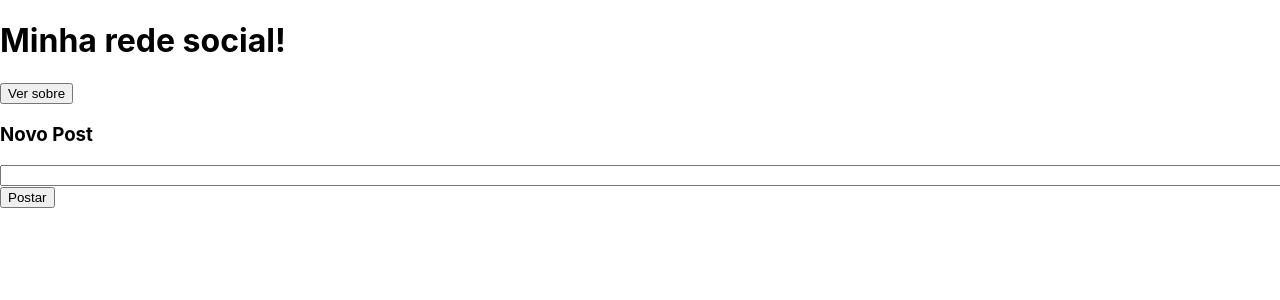
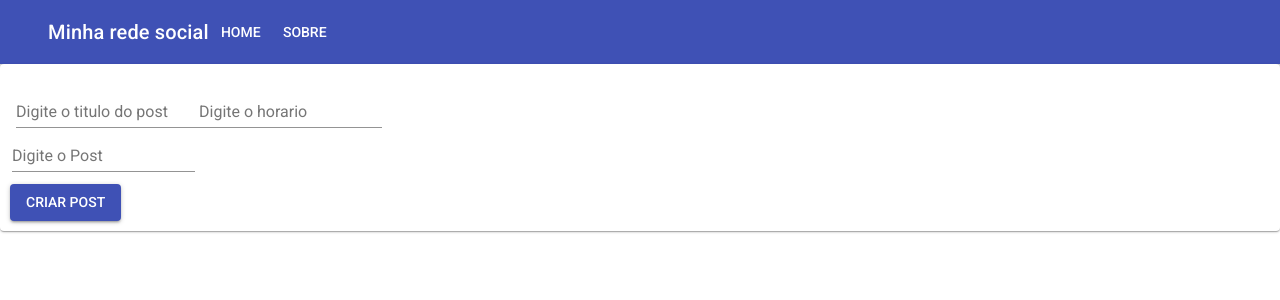
Before and after one commit to outlookcast/curso_react_p1, a React (Create React App) app: page / in a window 1280 px wide. Shown: the top 300 px of the page. Built offline with nearby package versions, Linux system fonts and the light colour scheme.

Commit message:
adicionando material de design

```diff
--- a/package.json
+++ b/package.json
@@ -4,6 +4,8 @@
   "private": true,
   "dependencies": {
     "@material-ui/core": "^3.6.2",
+    "@material-ui/icons": "^3.0.1",
+    "material-ui-icons": "^1.0.0-beta.36",
     "react": "^16.6.3",
     "react-dom": "^16.6.3",
     "react-router-dom": "^4.3.1",
--- a/public/index.html
+++ b/public/index.html
@@ -1,6 +1,9 @@
 <!DOCTYPE html>
 <html lang="en">
+
 <head>
+  <link rel="stylesheet" href="https://fonts.googleapis.com/css?family=Roboto:300,400,500">
+  <link rel="stylesheet" href="https://fonts.googleapis.com/icon?family=Material+Icons">
   <meta charset="utf-8">
   <link rel="shortcut icon" href="%PUBLIC_URL%/favicon.ico">
   <meta name="viewport" content="width=device-width, initial-scale=1, shrink-to-fit=no">
@@ -21,6 +24,7 @@
     -->
   <title>React App</title>
 </head>
+
 <body>
   <noscript>
     You need to enable JavaScript to run this app.
@@ -37,4 +41,5 @@
       To create a production bundle, use `npm run build` or `yarn build`.
     -->
 </body>
+
 </html>
--- a/src/App.js
+++ b/src/App.js
@@ -2,6 +2,7 @@ import React, { Component } from 'react';
 import { Switch, Route, BrowserRouter } from "react-router-dom";
 import TimeLine from "./Components/timeline";
 import PostDetails from "./Components/postDetails";
+import Header from "./Components/header";
 
 class App extends Component {
 
@@ -28,6 +29,7 @@ class App extends Component {
     render() {
         return (
             <div>
+                <Header/>
                 <BrowserRouter>
                     <Switch>
                         <Route path="/post/:time" component={PostDetails} />
@@ -37,8 +39,8 @@ class App extends Component {
                     </Switch>
                 </BrowserRouter>
             </div>
-                )
-            }
-        }
+        )
+    }
+}
 
 export default App;
--- /dev/null
+++ b/src/Components/header.js
@@ -0,0 +1,29 @@
+import React, { Component } from "react";
+import AppBar from '@material-ui/core/AppBar';
+import Toolbar from '@material-ui/core/Toolbar';
+import Typography from '@material-ui/core/Typography';
+import Button from '@material-ui/core/Button';
+import IconButton from '@material-ui/core/IconButton';
+
+class Header extends Component {
+
+    render() {
+        return (
+            <div>
+                <AppBar position="static">
+                    <Toolbar>
+                        <IconButton color="inherit" aria-label="Menu">
+                        </IconButton>
+                            <Typography variant="h6" color="inherit">
+                            Minha rede social
+                        </Typography>
+                            <Button color="inherit" href="/">Home</Button>
+                        <Button color="inherit" href="/sobre">Sobre</Button>
+                    </Toolbar>
+                </AppBar>
+            </div>
+        );
+    }
+}
+
+export default Header;
--- a/src/Components/post.js
+++ b/src/Components/post.js
@@ -1,8 +1,20 @@
 import React, { Component } from "react";
 import "../post.css";
+import Button from '@material-ui/core/Button';
+import Card from '@material-ui/core/Card';
+import CardContent from '@material-ui/core/CardContent';
+import Typography from '@material-ui/core/Typography';
+
+export const buttomStyle = {
+    marginLeft: "10px",
+    marginBottom: "10px"
+};
 
 class Post extends Component {
 
+    componentDidMount() {
+        console.log("props =>", this.props)
+    }
 
     constructor(props) {
         super(props);
@@ -30,38 +42,62 @@ class Post extends Component {
     }
 
     render() {
-        return (
-            <div className={"post"}>
-                <h3 onClick={()=> {
-                    this.props.onNavigate();
-                }}>{this.props.text}</h3>
-                <small>{this.props.time}</small>
-                <p>Post: {this.props.post}</p>
-                <div style={likeLike}>
-                    <p>Likes: {this.state.likes}</p>
-                    <button style={
-                        {
-                            backgroundColor: 'blue',
-                            color: 'white',
-                            border: 'none',
-                            borderRadius: '5px',
-                            padding: '5px',
-                            fontWeight: 'bolder'
-                        }
-                    } onClick={() => {
+        if (this.props.showViewPost) {
+            return (
+                <Card>
+                    <CardContent>
+                        <Typography variant="h5" component="h2">
+                            {this.props.text}
+                        </Typography>
+                        <Typography color="textSecondary">
+                            {this.props.time}
+                        </Typography>
+                        <Typography component="p">
+                            Post: {this.props.post}
+                        </Typography>
+                        <Typography color="textSecondary">
+                            Likes: {this.state.likes}
+                        </Typography>
+                    </CardContent>
+                    <Button variant="contained" color="primary" style={buttomStyle} onClick={() => {
+                        this.props.onNavigate();
+                    }}>
+                        View Post
+                    </Button>
+                    <Button variant="contained" color="secondary" onClick={() => {
                         this.setLike();
                     }
-                    }>Like</button>
-                </div>
-            </div>
-        );
+                    } style={buttomStyle}>Like</Button>
+                </Card>
+            );
+        }
+        else{
+            return (
+                <Card>
+                    <CardContent>
+                        <Typography variant="h5" component="h2">
+                            {this.props.text}
+                        </Typography>
+                        <Typography color="textSecondary">
+                            {this.props.time}
+                        </Typography>
+                        <Typography component="p">
+                            Post: {this.props.post}
+                        </Typography>
+                        <Typography color="textSecondary">
+                            Likes: {this.state.likes}
+                        </Typography>
+                    </CardContent>
+                    <Button variant="contained" color="secondary" onClick={() => {
+                        this.setLike();
+                    }
+                    } style={buttomStyle}>Like</Button>
+                </Card>
+            );
+        }
+
     }
 }
 
-const likeLike = {
-    display: "flex",
-    justifyContent: "space-around",
-    height: 40
-}
 
 export default Post;
--- a/src/Components/postCreator.js
+++ b/src/Components/postCreator.js
@@ -1,21 +1,43 @@
 import React, { Component } from "react";
+import Input from '@material-ui/core/Input';
+import InputLabel from '@material-ui/core/InputLabel';
+import FormControl from '@material-ui/core/FormControl';
+import Grid from '@material-ui/core/Grid';
+import Card from '@material-ui/core/Card';
+import CardContent from '@material-ui/core/CardContent';
+import Button from '@material-ui/core/Button';
+
+
+export const buttomStyle = {
+    marginLeft: "10px",
+    marginBottom: "10px"
+};
 
 class PostCreator extends Component {
 
     constructor() {
         super();
         this.state = {
-            text: '',
+            text: "",
+            time: "",
+            post: ""
         }
     }
 
     createPost() {
         const newPost = {
-            text: "Post criado pelo postCreator",
-            post: this.state.text,
-            time: new Date().getTime(),
+            text: this.state.text,
+            post: this.state.post,
+            time: this.state.time,
             initialLikes: 0
         }
+        this.setState(
+            {
+                text: "",
+                time: "",
+                post: ""
+            }
+        )
         this.props.onCreate(newPost);
         console.log("newPost ==> ", newPost)
     }
@@ -23,20 +45,44 @@ class PostCreator extends Component {
     render() {
         return (
             <div>
-                <h3>Novo Post</h3>
-                <input style={{
-                    width: "100%",
-                    padding: '15'
-                }} value={this.state.text} onChange={(event) => {
-                    this.setState({
-                        text: event.target.value
-                    }, () => {
-                        console.log('text ==> ', this.state.text)
-                    })
-                }} />
-                <button onClick={() => {
-                    this.createPost();
-                }}>Postar</button>
+                <Card>
+                    <CardContent>
+                        <FormControl>
+                            <InputLabel >Digite o titulo do post</InputLabel>
+                            <Input id="title" value={this.state.text} onChange={(event) => {
+                                this.setState({
+                                    text: event.target.value
+                                })
+                            }} />
+                        </FormControl>
+                        <FormControl>
+                            <InputLabel>Digite o horario</InputLabel>
+                            <Input id="time" value={this.state.time} onChange={(event) => {
+                                this.setState({
+                                    time: event.target.value
+                                })
+                            }} />
+                        </FormControl>
+                        <div>
+                            <Grid container spacing={8} alignItems="flex-end">
+                                <FormControl>
+                                    <InputLabel>Digite o Post</InputLabel>
+                                    <Input id="post" value={this.state.post} onChange={(event) => {
+                                        this.setState({
+                                            post: event.target.value
+                                        })
+                                    }} />
+                                </FormControl>
+                            </Grid>
+                        </div>
+
+                    </CardContent>
+                    <Button variant="contained" color="primary" style={buttomStyle} onClick={() => {
+                        this.createPost();
+                    }}>
+                        Criar post
+                        </Button>
+                </Card>
             </div>
         )
     }
--- a/src/Components/postDetails.js
+++ b/src/Components/postDetails.js
@@ -11,6 +11,7 @@ class PostDetails extends Component {
 
     componentDidMount(){
         this.getFromLocalStorage();
+        console.log("props =>", this.props)
     }
 
     getFromLocalStorage() {
@@ -27,7 +28,7 @@ class PostDetails extends Component {
         } else {
             return (
                 <div>
-                    <Post text={this.state.post.text} time={this.state.post.time} key={this.state.post.time} initialLikes={this.state.post.initialLikes} post={this.state.post.post}/>
+                    <Post text={this.state.post.text} time={this.state.post.time} key={this.state.post.time} initialLikes={this.state.post.initialLikes} post={this.state.post.post} showViewPost={false}/>
                 </div>
             )
         }
--- a/src/Components/timeline.js
+++ b/src/Components/timeline.js
@@ -39,22 +39,18 @@ class TimeLine extends Component {
     }
   }
 
-  onNavigate(post){
-    this.props.history.push("/post/"+post.time)
+  onNavigate(post) {
+    this.props.history.push("/post/" + post.time)
   }
 
 
   render() {
     return (
       <div>
-        <h1>Minha rede social!</h1>
-        <button onClick={()=>{
-          this.props.history.push("/sobre");
-        }}> Ver sobre</button>
         <PostCreator onCreate={this.insertPost.bind(this)} />
         {this.state.postArray.map((post, i) => {
           return (
-            <Post text={post.text} time={post.time} key={post.time} initialLikes={post.initialLikes} post={post.post} onNavigate={()=> this.onNavigate(post)}></Post>
+            <Post text={post.text} time={post.time} key={post.time} initialLikes={post.initialLikes} post={post.post} onNavigate={() => this.onNavigate(post)} showViewPost={true}></Post>
           )
         })}
       </div>
```
Also changed, not shown: 1 other file (tests, documents, lock files or other folders). Lines whose indentation alone changed are shown as unchanged.
